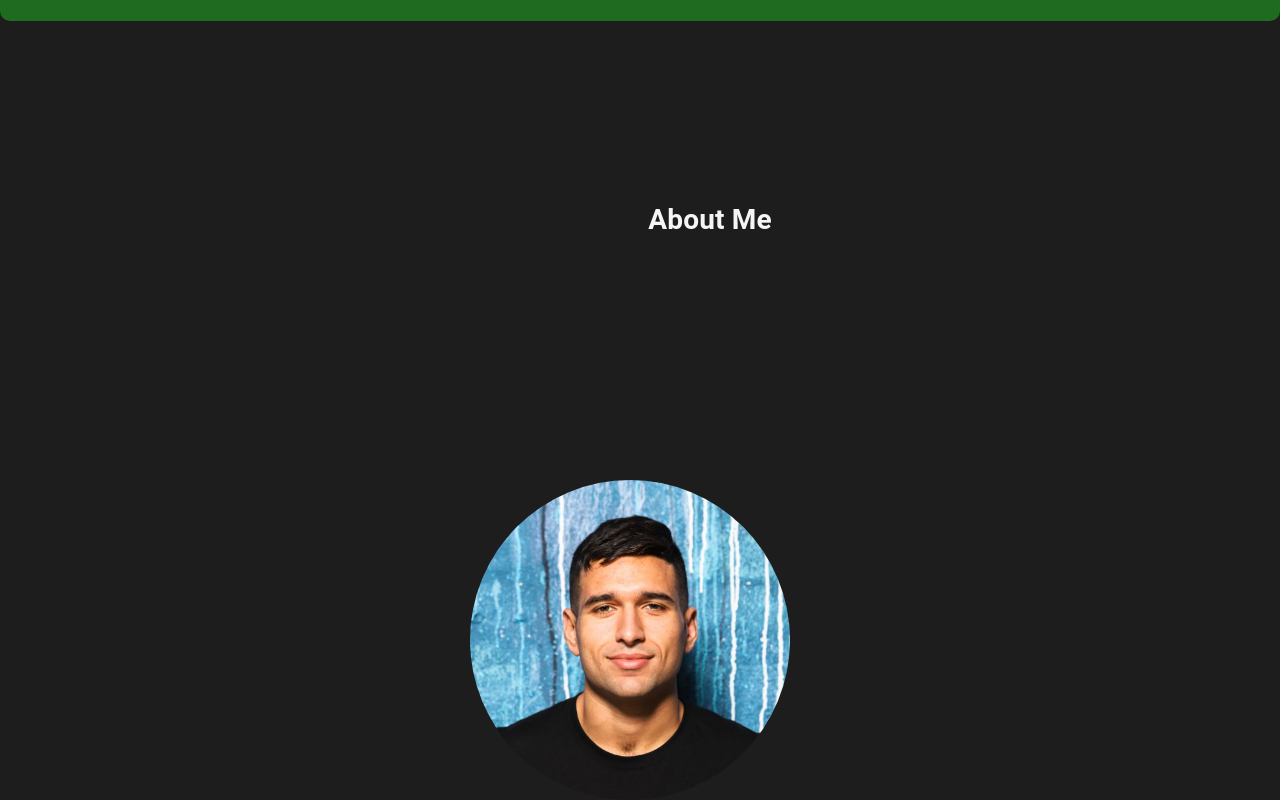
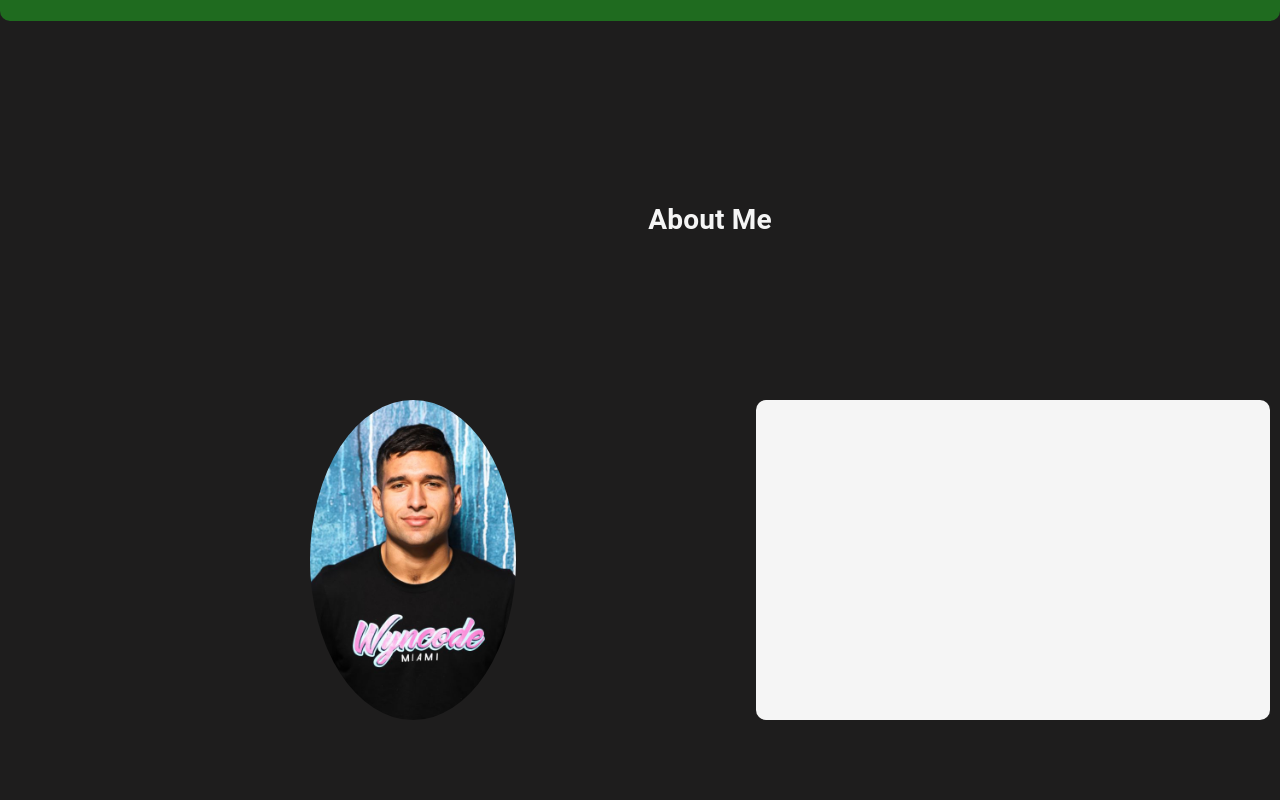
Before and after one commit to ElvisHernandez/Portfolio, a React (Create React App) app: page / in a window 1280 px wide. Shown: the part 2659-3459 px from the top of the page. After the commit the page ends 3379 px from the top, so only its background shows below. Built offline with nearby package versions, Linux system fonts and the light colour scheme.

Commit message:
added description div

```diff
--- a/src/pages/About/About.jsx
+++ b/src/pages/About/About.jsx
@@ -6,7 +6,10 @@ const About = () => {
     <div className={styles.aboutSection}>
       <h1 className={styles.aboutMeIntro}>About Me</h1>
 
-      <div className={styles.image}></div>
+      <section className={styles.aboutMe}>
+        <div className={styles.image}></div>
+        <div className={styles.description}></div>
+      </section>
     </div>
   );
 };
--- a/src/pages/About/About.module.css
+++ b/src/pages/About/About.module.css
@@ -11,12 +11,25 @@
 .aboutMeIntro {
 }
 
+.aboutMe {
+  display: flex;
+  flex-direction: row;
+  margin: 10rem 0 0 10rem;
+}
+
 .image {
   height: 20rem;
   width: 20rem;
-  margin: 15rem 0 0 20rem;
   border-radius: 50%;
   background-image: url("../../assets/images/HernandezElvis.jpg");
   background-size: cover;
   background-repeat: no-repeat;
 }
+
+.description {
+  margin-left: 15rem;
+  width: 50rem;
+  height: 20rem;
+  background: whitesmoke;
+  border-radius: 10px;
+}
```
